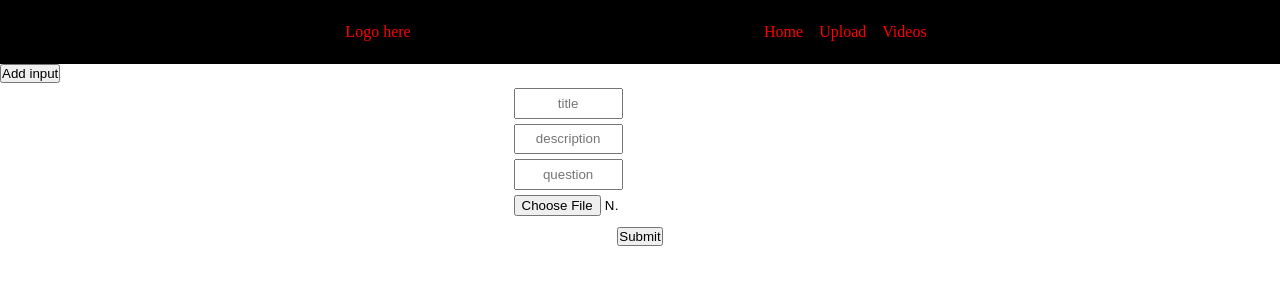
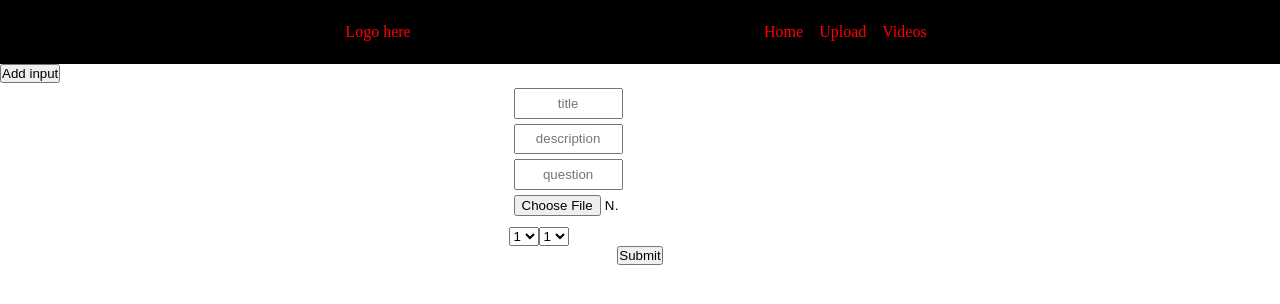
Before and after one commit to roniakiola/interactive-video-presentation, a React (Create React App) app: page /upload in a window 1280 px wide. Shown: the top 304 px of the page. Built offline with nearby package versions, Linux system fonts and the light colour scheme.

Commit message:
select option working

```diff
--- a/src/components/UploadInputFields.tsx
+++ b/src/components/UploadInputFields.tsx
@@ -1,13 +1,31 @@
 type InputProps = {
-  onChange: (e: React.ChangeEvent<HTMLInputElement>, index: number) => void;
+  onChange: (
+    e:
+      | React.ChangeEvent<HTMLInputElement>
+      | React.ChangeEvent<HTMLSelectElement>,
+    index: number
+  ) => void;
   onFileChange: (e: React.ChangeEvent<HTMLInputElement>, index: number) => void;
   title: string;
   desc: string;
   quest: string;
   index: number;
+  arr: Array<number>;
+  yesVal: number;
+  noVal: number;
 };
 export const InputFields = (props: InputProps) => {
-  const { title, desc, quest, index, onChange, onFileChange } = props;
+  const {
+    title,
+    desc,
+    quest,
+    index,
+    arr,
+    yesVal,
+    noVal,
+    onChange,
+    onFileChange,
+  } = props;
 
   return (
     <div className='input-container' key={index}>
@@ -56,6 +74,30 @@ export const InputFields = (props: InputProps) => {
             onChange={(e) => onFileChange(e, index)}
           ></input>
         </label>
+        <label htmlFor='yesVal'>
+          <select
+            name='yesVal'
+            id='select_yes'
+            onChange={(e) => onChange(e, index)}
+            value={yesVal}
+          >
+            {arr.map((el) => {
+              return <option>{el + 1}</option>;
+            })}
+          </select>
+        </label>
+        <label htmlFor='noVal'>
+          <select
+            name='noVal'
+            id='select_no'
+            onChange={(e) => onChange(e, index)}
+            value={noVal}
+          >
+            {arr.map((el) => {
+              return <option>{el + 1}</option>;
+            })}
+          </select>
+        </label>
       </div>
     </div>
   );
--- a/src/views/UploadVideo.tsx
+++ b/src/views/UploadVideo.tsx
@@ -1,4 +1,4 @@
-import { useState } from 'react';
+import { useState, useEffect } from 'react';
 import { InputFields } from '../components/UploadInputFields';
 import '../css/upload.css';
 
@@ -10,23 +10,32 @@ const UploadVideo = () => {
     description: string;
     question: string;
     path?: string;
+    yesVal: number;
+    noVal: number;
   }
+
+  const [arr, setArr] = useState<Array<number>>([0]);
 
   const [inputData, setData] = useState<DataSet[]>([
     {
       title: '',
       description: '',
       question: '',
+      yesVal: 1,
+      noVal: 1,
     },
   ]);
 
   const handleChange = (
-    e: React.ChangeEvent<HTMLInputElement>,
+    e:
+      | React.ChangeEvent<HTMLInputElement>
+      | React.ChangeEvent<HTMLSelectElement>,
     index: number
   ) => {
-    let data = [...inputData];
+    let data: any = [...inputData];
     data[index][e.target.name as keyof DataSet] = e.target.value;
     setData(data);
+    console.log(index, e.target.value);
     console.log(data);
   };
 
@@ -69,9 +78,18 @@ const UploadVideo = () => {
       title: '',
       description: '',
       question: '',
+      yesVal: 1,
+      noVal: 1,
     };
     setData([...inputData, newInputObject]);
+    inputData.forEach((item, index) => {
+      setArr([...arr, index + 1]);
+    });
   };
+
+  useEffect(() => {
+    console.log(arr);
+  }, [arr]);
 
   return (
     <div>
@@ -86,6 +104,9 @@ const UploadVideo = () => {
               title={obj.title}
               desc={obj.description}
               quest={obj.question}
+              yesVal={obj.yesVal}
+              noVal={obj.noVal}
+              arr={arr}
             />
           );
         })}
```
